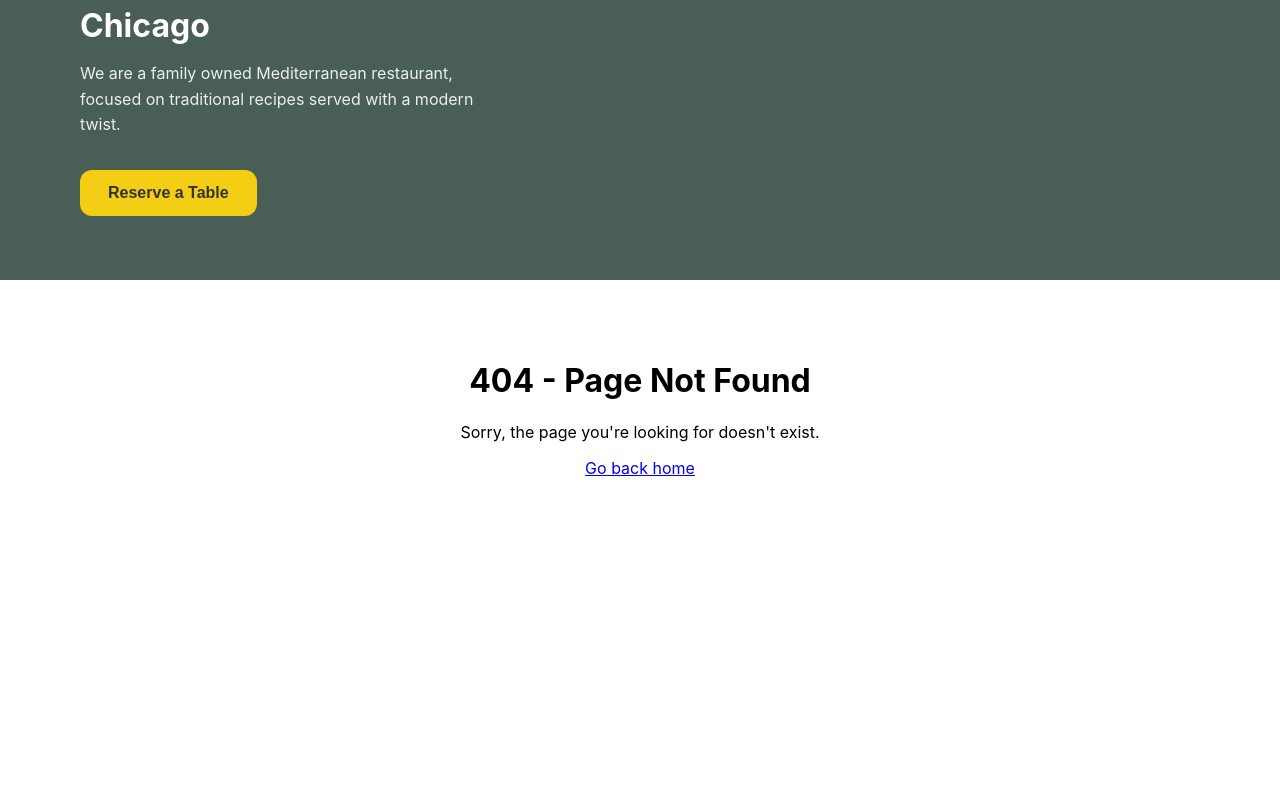
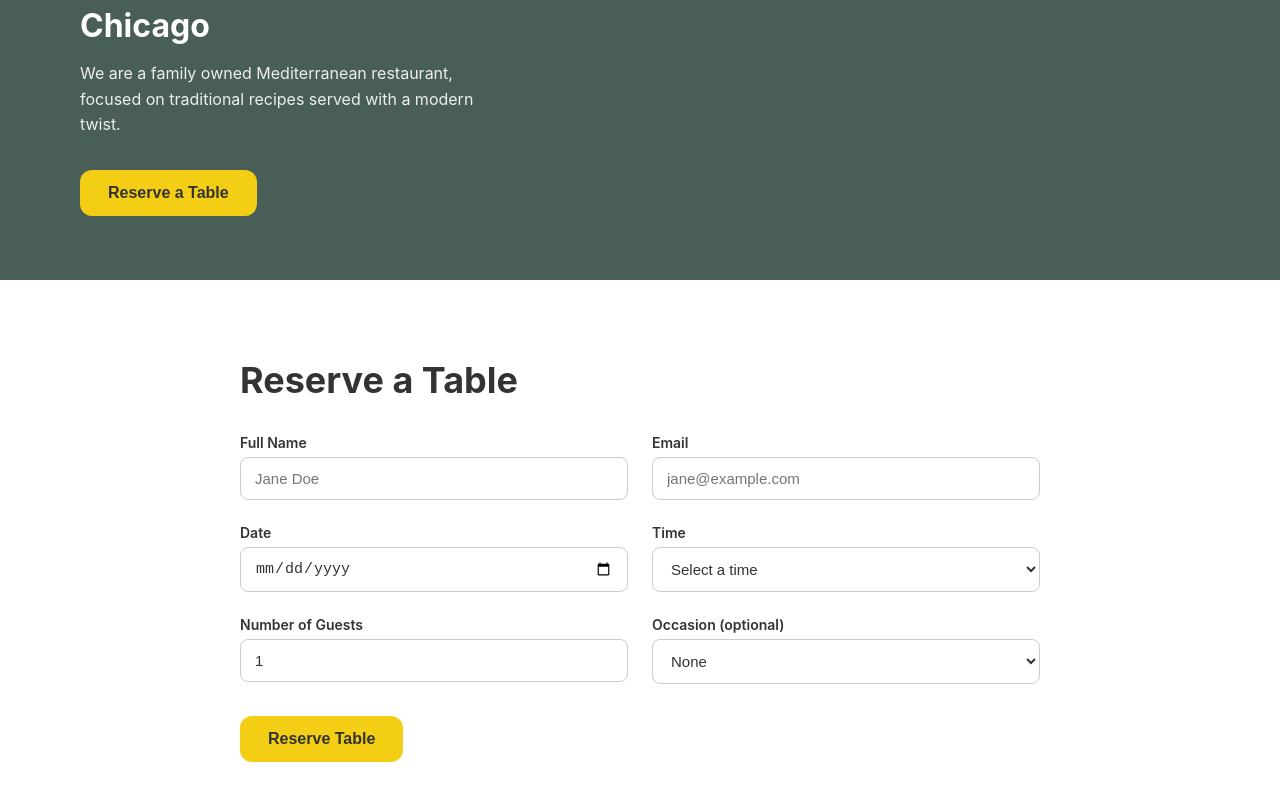
Before and after one commit to logangarbacki/meta-front-end-developer-capstone, a React (Create React App) app: page /Reserve in a window 1280 px wide. Shown: the part 218-1018 px from the top of the page. Before the commit the page ends 800 px from the top, so only its background shows below. Built offline with nearby package versions, Linux system fonts and the light colour scheme.

Commit message:
Added reserve.js and .css to support reserving table functionality

```diff
--- a/src/App.js
+++ b/src/App.js
@@ -6,6 +6,7 @@ import Home from "./pages/Home";
 import About from "./pages/About";
 import Menu from "./pages/Menu";
 import Error from "./pages/Error";
+import Reserve from "./pages/Reserve";
 
 function App() {
   return (
@@ -16,6 +17,7 @@ function App() {
         <Route path="/" element={<Home />} />
         <Route path="/about" element={<About />} />
         <Route path="/menu" element={<Menu />} />
+        <Route path="/Reserve" element={<Reserve />} />
         <Route path="*" element={<Error />} />
       </Routes>
     </BrowserRouter>
--- a/src/components/Hero.js
+++ b/src/components/Hero.js
@@ -7,7 +7,7 @@ const Hero = () => {
   return (
     <section className="hero">
       <div className="hero-text">
-        <h1>Little Lemon</h1>
+        <h1>Little 1</h1>
         <h2>Chicago</h2>
         <p>We are a family owned Mediterranean restaurant, focused on traditional recipes served with a modern twist.</p>
         <button onClick={() => navigate("/reserve")}>Reserve a Table</button>
@@ -16,4 +16,4 @@ const Hero = () => {
   );
 };
 
-export default Hero;
+export default Hero
--- a/src/pages/Home.js
+++ b/src/pages/Home.js
@@ -1,6 +1,7 @@
 import greekSalad from "../assets/greek salad.jpg";
 import bruchetta from "../assets/bruchetta.svg";
 import lemonDessert from "../assets/lemon dessert.jpg";
+import Hero from "../components/Hero";
 import "./Home.css";
 
 const specials = [
@@ -29,6 +30,7 @@ const specials = [
 
 function Home() {
   return (
+    <>
     <main className="home">
       <section className="specials">
         <div className="specials-header">
@@ -52,6 +54,7 @@ function Home() {
         </div>
       </section>
     </main>
+    </>
   );
 }
 
--- /dev/null
+++ b/src/pages/Reserve.css
@@ -0,0 +1,116 @@
+.reserve {
+  padding: 48px 80px;
+  max-width: 800px;
+  margin: 0 auto;
+}
+
+
+.reserve h2 {
+  font-size: 36px;
+  color: #333;
+  margin-bottom: 32px;
+}
+
+
+.reserve-form {
+  display: flex;
+  flex-direction: column;
+  gap: 24px;
+}
+
+
+.form-row {
+  display: grid;
+  grid-template-columns: 1fr 1fr;
+  gap: 24px;
+}
+
+
+.form-group {
+  display: flex;
+  flex-direction: column;
+  gap: 6px;
+}
+
+
+.form-group label {
+  font-size: 14px;
+  font-weight: 600;
+  color: #333;
+}
+
+
+.form-group input,
+.form-group select {
+  padding: 12px 14px;
+  border: 1px solid #ccc;
+  border-radius: 8px;
+  font-size: 15px;
+  color: #333;
+  background: #fff;
+  transition: border-color 0.2s;
+}
+
+
+.form-group input:focus,
+.form-group select:focus {
+  outline: none;
+  border-color: #495e57;
+}
+
+
+.reserve-btn {
+  background-color: #f4ce14;
+  color: #333;
+  border: none;
+  padding: 14px 28px;
+  border-radius: 12px;
+  font-size: 16px;
+  font-weight: 700;
+  cursor: pointer;
+  align-self: flex-start;
+  margin-top: 8px;
+}
+
+
+.reserve-btn:hover {
+  background-color: #e0b800;
+}
+
+
+.reserve-success {
+  text-align: center;
+  padding: 48px 0;
+}
+
+
+.reserve-success h2 {
+  font-size: 36px;
+  color: #495e57;
+  margin-bottom: 16px;
+}
+
+
+.reserve-success p {
+  font-size: 16px;
+  color: #555;
+  margin-bottom: 12px;
+  line-height: 1.6;
+}
+
+
+.reserve-success .reserve-btn {
+  margin: 24px auto 0;
+}
+
+
+@media (max-width: 768px) {
+  .reserve {
+    padding: 32px 24px;
+  }
+
+
+  .form-row {
+    grid-template-columns: 1fr;
+  }
+}
--- /dev/null
+++ b/src/pages/Reserve.js
@@ -0,0 +1,146 @@
+import { useState } from "react";
+import "./Reserve.css";
+
+
+function Reserve() {
+  const [form, setForm] = useState({
+    date: "",
+    time: "",
+    guests: 1,
+    occasion: "",
+    name: "",
+    email: "",
+  });
+  const [submitted, setSubmitted] = useState(false);
+
+
+  const handleChange = (e) => {
+    setForm({ ...form, [e.target.name]: e.target.value });
+  };
+
+
+  const handleSubmit = (e) => {
+    e.preventDefault();
+    setSubmitted(true);
+  };
+
+
+  if (submitted) {
+    return (
+      <main className="reserve">
+        <div className="reserve-success">
+          <h2>Reservation Confirmed!</h2>
+          <p>
+            Thank you, <strong>{form.name}</strong>! We've reserved a table for{" "}
+            <strong>{form.guests}</strong> guest{form.guests > 1 ? "s" : ""} on{" "}
+            <strong>{form.date}</strong> at <strong>{form.time}</strong>.
+          </p>
+          <p>A confirmation will be sent to <strong>{form.email}</strong>.</p>
+          <button onClick={() => setSubmitted(false)} className="reserve-btn">
+            Make Another Reservation
+          </button>
+        </div>
+      </main>
+    );
+  }
+
+
+  return (
+    <main className="reserve">
+      <h2>Reserve a Table</h2>
+      <form className="reserve-form" onSubmit={handleSubmit}>
+        <div className="form-row">
+          <div className="form-group">
+            <label htmlFor="name">Full Name</label>
+            <input
+              type="text"
+              id="name"
+              name="name"
+              value={form.name}
+              onChange={handleChange}
+              placeholder="Jane Doe"
+              required
+            />
+          </div>
+          <div className="form-group">
+            <label htmlFor="email">Email</label>
+            <input
+              type="email"
+              id="email"
+              name="email"
+              value={form.email}
+              onChange={handleChange}
+              placeholder="jane@example.com"
+              required
+            />
+          </div>
+        </div>
+
+
+        <div className="form-row">
+          <div className="form-group">
+            <label htmlFor="date">Date</label>
+            <input
+              type="date"
+              id="date"
+              name="date"
+              value={form.date}
+              onChange={handleChange}
+              required
+            />
+          </div>
+          <div className="form-group">
+            <label htmlFor="time">Time</label>
+            <select id="time" name="time" value={form.time} onChange={handleChange} required>
+              <option value="">Select a time</option>
+              <option value="5:00 PM">5:00 PM</option>
+              <option value="5:30 PM">5:30 PM</option>
+              <option value="6:00 PM">6:00 PM</option>
+              <option value="6:30 PM">6:30 PM</option>
+              <option value="7:00 PM">7:00 PM</option>
+              <option value="7:30 PM">7:30 PM</option>
+              <option value="8:00 PM">8:00 PM</option>
+              <option value="8:30 PM">8:30 PM</option>
+              <option value="9:00 PM">9:00 PM</option>
+            </select>
+          </div>
+        </div>
+
+
+        <div className="form-row">
+          <div className="form-group">
+            <label htmlFor="guests">Number of Guests</label>
+            <input
+              type="number"
+              id="guests"
+              name="guests"
+              min="1"
+              max="10"
+              value={form.guests}
+              onChange={handleChange}
+              required
+            />
+          </div>
+          <div className="form-group">
+            <label htmlFor="occasion">Occasion (optional)</label>
+            <select id="occasion" name="occasion" value={form.occasion} onChange={handleChange}>
+              <option value="">None</option>
+              <option value="Birthday">Birthday</option>
+              <option value="Anniversary">Anniversary</option>
+              <option value="Business Meal">Business Meal</option>
+              <option value="Other">Other</option>
+            </select>
+          </div>
+        </div>
+
+
+        <button type="submit" className="reserve-btn">
+          Reserve Table
+        </button>
+      </form>
+    </main>
+  );
+}
+
+
+export default Reserve;
```
